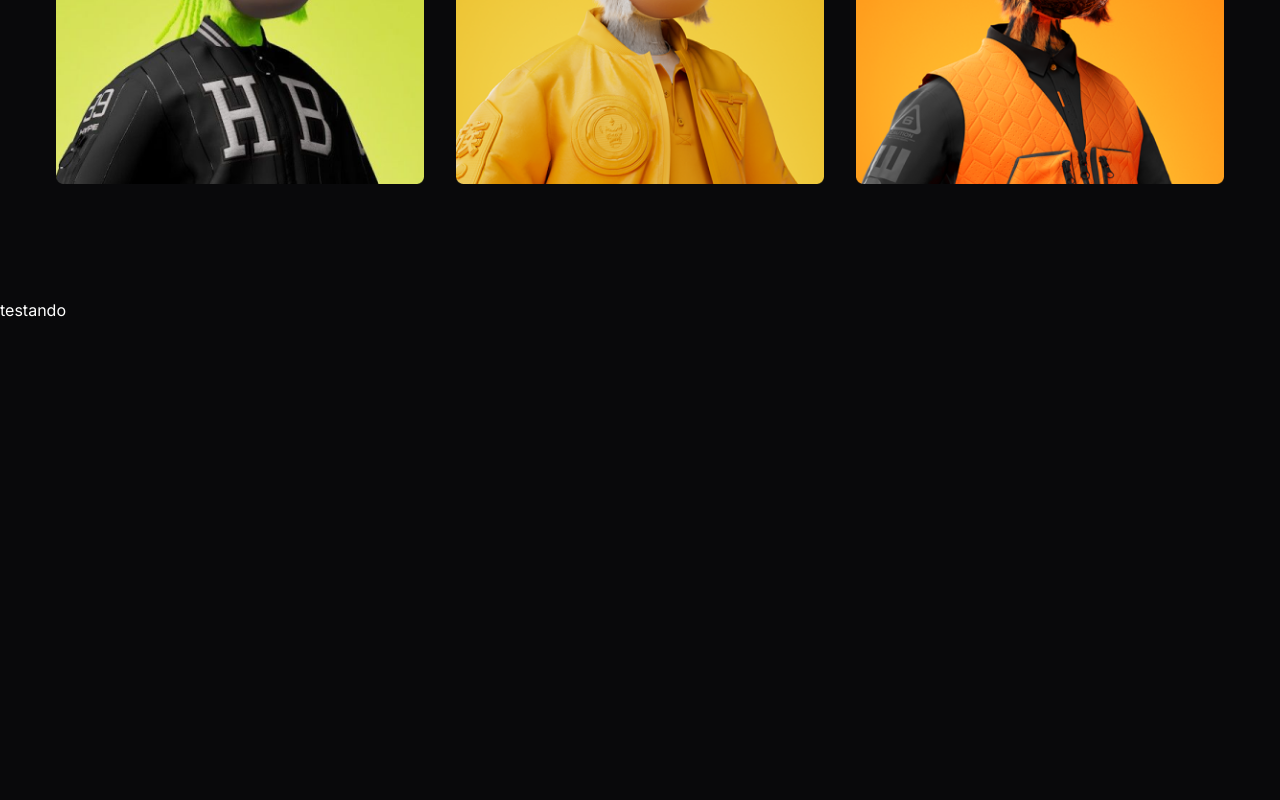
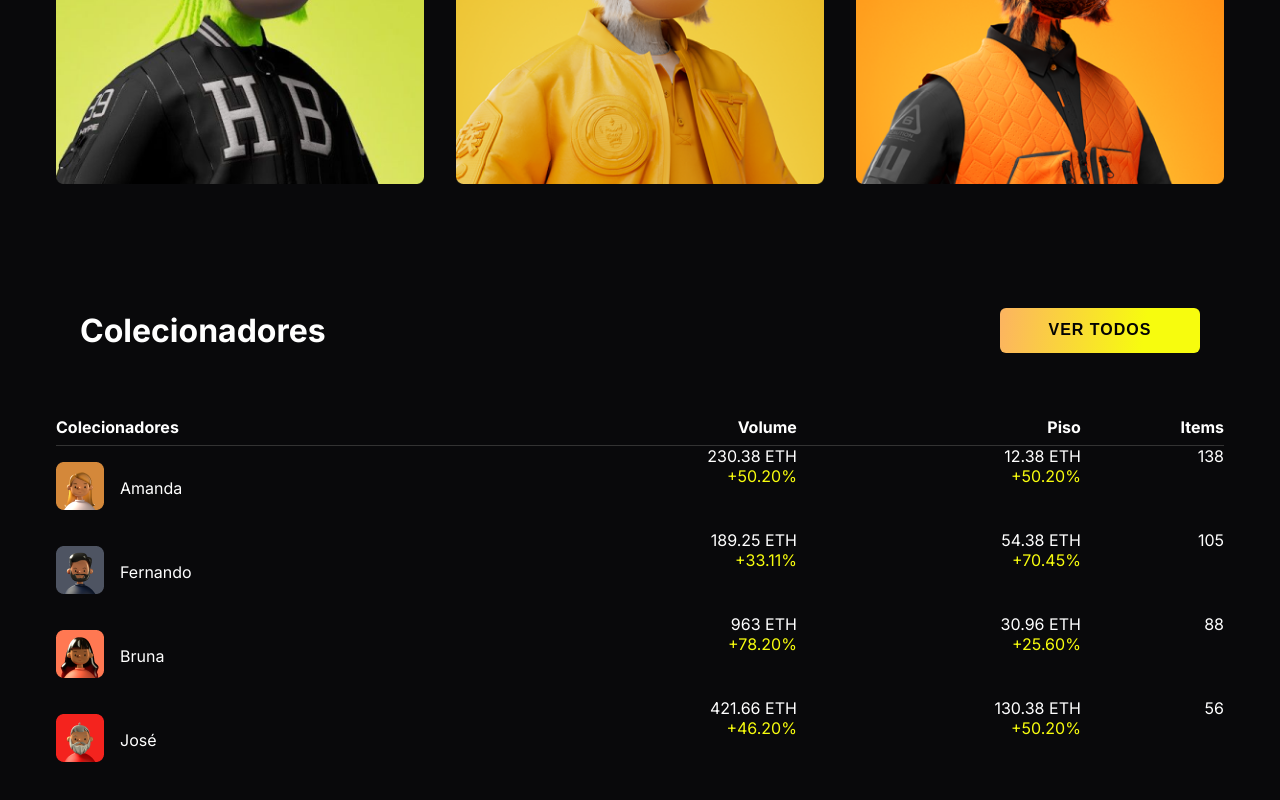
Before and after one commit to Gguife/CodeNFT, a React (Vite) app: page / in a window 1280 px wide. Shown: the part 1207-2007 px from the top of the page. Before the commit the page ends 1527 px from the top, so only its background shows below. Built offline with nearby package versions, Linux system fonts and the light colour scheme.

Commit message:
feat: Finished Collection section

```diff
--- a/src/components/Collection/Index.tsx
+++ b/src/components/Collection/Index.tsx
@@ -1,10 +1,143 @@
 import "./Style.css";
+import Motion from "../Motion";
+import {motion} from "framer-motion";
+import { item } from "../../lib/Variants";
+
+import Profile1 from "../../assets/profile1.png";
+import Profile2 from "../../assets/profile2.png";
+import Profile3 from "../../assets/profile3.png";
+import Profile4 from "../../assets/profile4.png";
 
 const Collection = () =>{
   return(
-    <div>
-      testando
-    </div>
+    <Motion className="section collection-section" id="collection">
+      <motion.header variants={item} className="collection-header">
+        <h4>Colecionadores</h4>
+        <button className="button">
+          Ver Todos
+        </button>
+      </motion.header>
+      <table className="table">
+        <thead>
+          <motion.tr className="tr" variants={item}>
+            <th>Colecionadores</th>
+            <th>Volume</th>
+            <th>Piso</th>
+            <th>Items</th>
+          </motion.tr>
+        </thead>
+        <tbody>
+          <motion.tr variants={item}>
+            <td>
+              <div className="profile">
+                <span>
+                  <img src={Profile1} alt="Amanda Profile" />
+                </span>
+                Amanda
+              </div>
+            </td>
+            <td>
+              <div className="vol">
+                230.38 ETH{" "}
+                <span className="volNumber">
+                  +50.20%
+                </span>
+              </div>
+            </td>
+            <td>
+              <div className="vol">
+                12.38 ETH{" "}
+                <span className="volNumber">
+                  +50.20%
+                </span>
+              </div>
+            </td>
+            <td>138</td>
+          </motion.tr>
+          <motion.tr variants={item}>
+            <td>
+              <div className="profile">
+                <span>
+                  <img src={Profile2} alt="Fernando Profile" />
+                </span>
+                Fernando
+              </div>
+            </td>
+            <td>
+              <div className={"vol"}>
+                189.25 ETH{" "}
+                <span className="volNumber">
+                  +33.11%
+                </span>
+              </div>
+            </td>
+            <td>
+              <div className={"vol"}>
+                54.38 ETH{" "}
+                <span className="volNumber">
+                  +70.45%
+                </span>
+              </div>
+            </td>
+            <td>105</td>
+          </motion.tr>
+          <motion.tr variants={item}>
+            <td>
+              <div className="profile">
+                <span>
+                  <img src={Profile3} alt="Bruna Profile" />
+                </span>
+                Bruna
+              </div>
+            </td>
+            <td>
+              <div className={"vol"}>
+                963 ETH{" "}
+                <span className="volNumber">
+                  +78.20%
+                </span>
+              </div>
+            </td>
+            <td>
+              <div className={"vol"}>
+                30.96 ETH{" "}
+                <span className="volNumber">
+                  +25.60%
+                </span>
+              </div>
+            </td>
+            <td>88</td>
+          </motion.tr>
+          <motion.tr variants={item}>
+            <td>
+              <div className="profile">
+                <span>
+                  <img src={Profile4} alt="José Profile" />
+                </span>
+                José
+              </div>
+            </td>
+            <td>
+              <div className={"vol"}>
+                421.66 ETH{" "}
+                <span className="volNumber">
+                  +46.20%
+                </span>
+              </div>
+            </td>
+            <td>
+              <div className={"vol"}>
+                130.38 ETH{" "}
+                <span className="volNumber">
+                  +50.20%
+                </span>
+              </div>
+            </td>
+            <td>56</td>
+          </motion.tr>
+        </tbody>
+      </table>
+    </Motion>
   )
 }
 
--- a/src/components/Collection/Style.css
+++ b/src/components/Collection/Style.css
@@ -0,0 +1,72 @@
+.collection-section{
+  padding: 0 1rem;
+}
+
+.collection-header h4{
+  font-size: 2rem;
+}
+
+.table {
+  text-align: right;
+  margin-top: 3rem;
+  width: 100%;
+  border-collapse: collapse;
+}
+
+.table th {
+  padding: 0.5rem 0;
+  border-bottom: 1px solid #333;
+}
+.table thead tr th:nth-child(1),
+.table tbody tr td:nth-child(1) {
+  text-align: left;
+}
+
+.table tbody tr {
+  vertical-align: top;
+}
+
+.profile {
+  display: flex;
+  align-items: center;
+  gap: 1rem;
+  padding: 1rem 0;
+}
+
+.vol {
+  display: flex;
+  flex-direction: column;
+}
+
+.volNumber {
+  color: var(--yellow);
+}
+
+@media screen and (max-width: 600px) {
+  .collection-header{
+    display: flex;
+    flex-direction: column;
+    gap: 1rem;
+  }
+}
+
+@media screen and (max-width: 426px) {
+  .table {
+    margin-top: 2rem;
+  }
+  .headerBtnDesktop {
+    display: none;
+  }
+  .headerBtnMobile {
+    display: block;
+    margin-top: 2rem;
+  }
+
+  .table thead tr th:nth-last-child(-n + 2),
+  .table tbody tr td:nth-last-child(-n + 2) {
+    display: none;
+  }
+  .vol {
+    margin-top: 1rem;
+  }
+}
```
